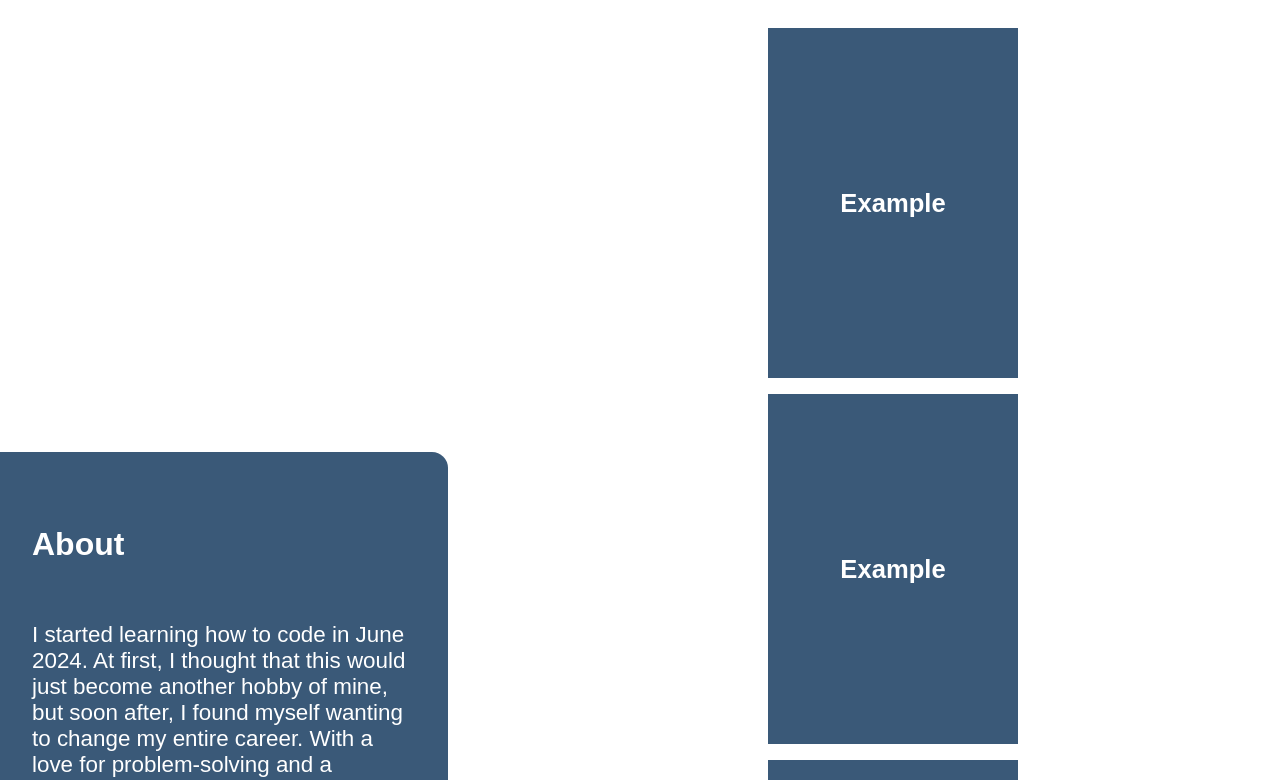
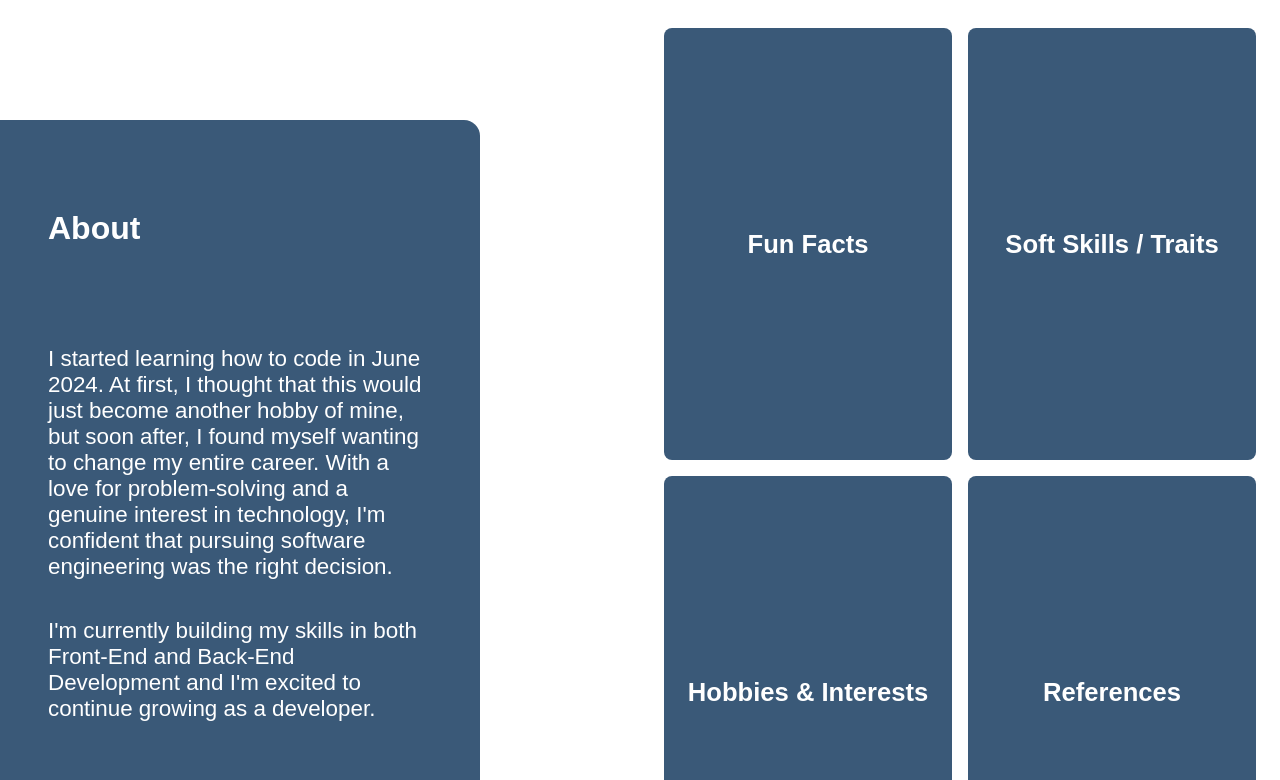
Before and after one commit to JAshadu/react_portfolio, a React (Create React App) app: page / in a window 1280 px wide. Shown: the part 880-1660 px from the top of the page. Built offline with nearby package versions, Linux system fonts and the light colour scheme.

Commit message:
Create cardInfo and pass as props

```diff
--- a/src/App.css
+++ b/src/App.css
@@ -75,20 +75,25 @@
     background-color: hsl(210, 35%, 35%);
     color: white;
     width: 30%;
-    padding: 3rem 2rem;
+    padding: 4rem 3rem;
     border-top-right-radius: 1rem;
     border-bottom-right-radius: 1rem;
 }
 
 .about-text h2 {
-    padding-bottom: 2rem;
+    padding-bottom: 4rem;
+}
+
+.about-text p {
+    padding: 0.5rem 0;
 }
 
 #fact-cards {
     display: flex;
-    width: 40%;
+    width: 50%;
     flex-wrap: wrap;
     gap: 1rem;
+    justify-content: center;
 }
 
 #projects {
--- a/src/App.js
+++ b/src/App.js
@@ -3,6 +3,7 @@
 import Card from './components/Card/Card';
 import Project from './components/Project/Project';
 import projectInfo from './resources/projectInfo';
+import cardInfo from './resources/cardInfo';
 
 function App() {
   return (
@@ -34,10 +35,9 @@
             <p>I'm currently building my skills in both Front-End and Back-End Development and I'm excited to continue growing as a developer.</p>
           </div>
           <div id='fact-cards'>
-            <Card/>
-            <Card/>
-            <Card/>
-            <Card/>
+            {cardInfo.map(card => <Card
+            key={card.id}
+            {...card} />)}
           </div>
         </div>
         <div className='main-section' id='projects'>
--- a/src/components/Card/Card.css
+++ b/src/components/Card/Card.css
@@ -1,15 +1,28 @@
+.card {
+    width: 45%;
+    display: flex;
+    justify-content: center;
+    align-items: center;
+}
+
 .front-card, .back-card {
     background-color: hsl(210, 35%, 35%);
     color: white;
-    height: 350px;
-    width: 250px;
+    height: 400px;
+    width: 100%;
     display: flex;
     flex-direction: column;
     justify-content: center;
     align-items: center;
+    padding: 1rem;
+    border-radius: 0.5rem;
 }
 
 .back-card {
     /*Temp*/
     display: none;
 }
+
+.back-card li {
+    padding: 4px;
+}
--- a/src/components/Card/Card.js
+++ b/src/components/Card/Card.js
@@ -7,10 +7,12 @@
     return(
         <div className="card">
             <div className="front-card" style={{display: cardDisplay}}>
-                <h3>Example</h3>
+                <h3>{props.front}</h3>
             </div>
             <div className="back-card" style={{display: cardDisplay}}>
-                <p>Some stuff</p>
+                <ul>
+                    {props.back.map(item => <li>{item}</li>)}
+                </ul>
             </div>
         </div>
     )
--- /dev/null
+++ b/src/resources/cardInfo.js
@@ -0,0 +1,24 @@
+const cardInfo = [
+    {
+        id: 1,
+        front: 'Fun Facts',
+        back: [`I was born in 2002.`, `I'm 6'3" tall.`, `I've held a full UK Driver's Licence since August 2021.`, `I'm Nigerian, but I was born and raised in London.`, `I'm left handed and left footed.`, `I have three siblings, one older brother and two younger sisters.`, `The One Piece is Real!`]
+    },
+    {
+        id: 2,
+        front: 'Soft Skills / Traits',
+        back: [`Quick learner`, `Creative thinker`, `Can work well independently and as part of a team`, `High attention to detail`, `Easily adapt to change`, `Great work ethic`]
+    },
+    {
+        id: 3,
+        front: 'Hobbies & Interests',
+        back: [`Food - I love food...I love to eat!`, `Music - Listening to music, making music, performing on stage. Life would be boring without it.`, `DIY - If Bob the Builder can fix it, so can I!`, `Video Editing - Those tiktok edits go crazy, TEACH ME!`, `Driving - Give me a car, the right playlist, some petrol money, and I'm off.`, `Travelling - I love the UK, but GET ME OUT!`]
+    },
+    {
+        id: 4,
+        front: 'References',
+        back: [`"Joseph readily offers his services when asked to in order to benefit those around him. He is able to undertake activities safely and with due respect for others. He is confident and well-mannered and seeks to support his team when guidance is required." (Mrs. N Bridge)`, `"We would have no hesitation in recommending Joseph for a position within any workplace." (Mr. T Plumb & Mr. B Parker)`]
+    },
+]
+
+export default cardInfo;
```
